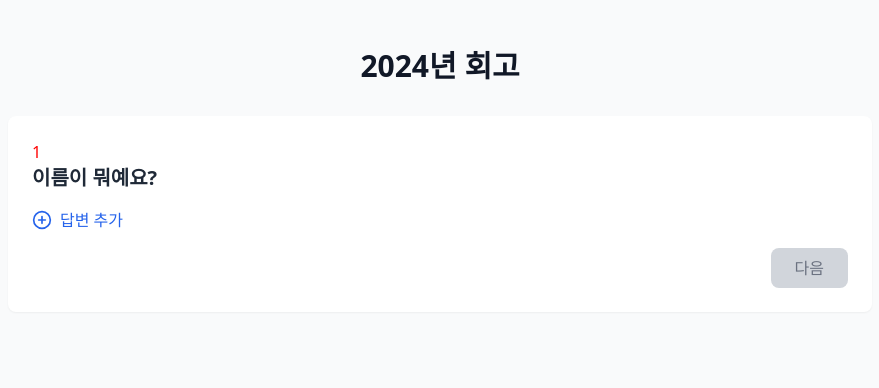
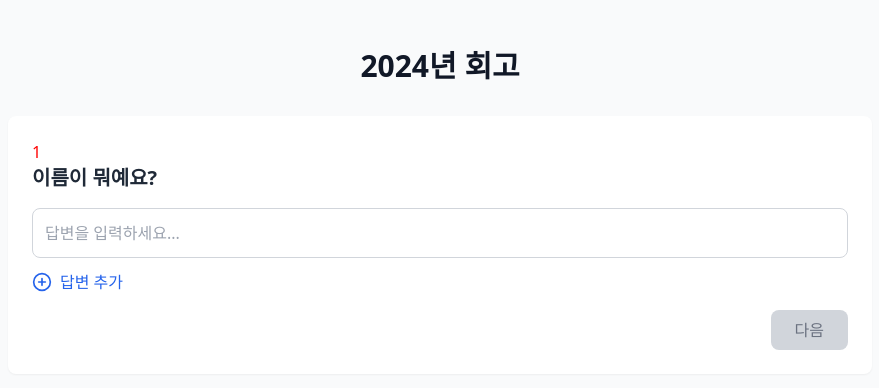
Before and after one commit to super-power-cat/goal-amulet, a React (Vite) app: page / in a window 1280 px wide. Shown: the top 388 px of the page, without its empty margins (200-1079 px from the left). Built offline with nearby package versions, Linux system fonts and the light colour scheme.

Commit message:
첫 인풋 칸이 보이도록 설정

```diff
--- a/src/components/QuestionSection.tsx
+++ b/src/components/QuestionSection.tsx
@@ -13,15 +13,17 @@ interface QuestionSectionProps {
 
 export default function QuestionSection({
   question,
-  initialAnswers = [{ id: '1', text: '' }],
+
   onAnswersChange,
   onNext,
   showNext,
 }: QuestionSectionProps) {
+  const initialAnswers = [{ id: '1', text: '' }];
   const [answers, setAnswers] = useState<Answer[]>(initialAnswers);
 
   const handleAddAnswer = () => {
     const newAnswers = [...answers, { id: Date.now().toString(), text: '' }];
+
     setAnswers(newAnswers);
     onAnswersChange(newAnswers);
   };
```
